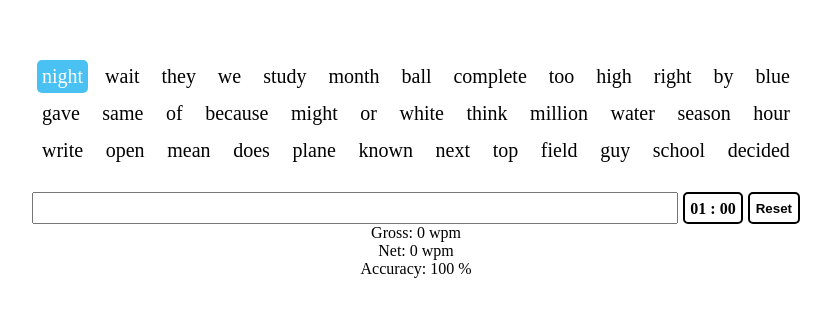
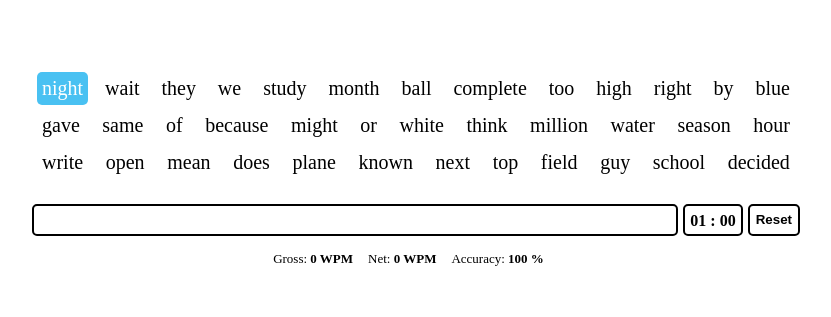
Before and after one commit to tknightz/tk-typing-app, a React (Vite) app: page / in a window 1280 px wide. Shown: the part 231-548 px from the top of the page, without its empty margins (224-1055 px from the left). Built offline with nearby package versions, Linux system fonts and the light colour scheme.

Commit message:
improve styling result

```diff
--- a/src/App.jsx
+++ b/src/App.jsx
@@ -125,9 +125,11 @@ function App() {
         <button onClick={() => restart()}>Reset</button>
       </div>
 
-      <div className="result">Gross: {result.gross} wpm</div>
-      <div className="result">Net: {result.net} wpm</div>
-      <div className="result"> Accuracy: {result.accuracy * 100} % </div>
+      <div className="result">
+        <span className="result-grossspeed">Gross: <b>{result.gross} WPM</b></span>
+        <span className="result-netspeed">Net: <b>{result.net} WPM</b></span>
+        <span className="result-accuracy"> Accuracy: <b>{result.accuracy * 100} %</b></span>
+      </div>
     </div>
   );
 }
--- a/src/index.css
+++ b/src/index.css
@@ -28,14 +28,22 @@ input {
   font-size: 20px;
   height: 100%;
   flex: 1;
+  border: 2px solid black;
+  border-radius: 5px;
 }
 
 button {
   height: 100%;
   background: white;
-  border: 2px solid;
+  border: 2px solid black;
   border-radius: 5px;
   font-weight: bold;
+  cursor: pointer;
+}
+
+button:hover {
+  background: #49c1f2;
+  color: white;
 }
 
 .counter {
@@ -138,3 +146,14 @@ button {
   color: white;
   text-decoration: none;
 }
+
+.result {
+  display: flex;
+  max-width: 60%;
+  margin-top: 15px;
+  font-size: small;
+}
+
+.result span {
+  margin-right: 15px;
+}
```
